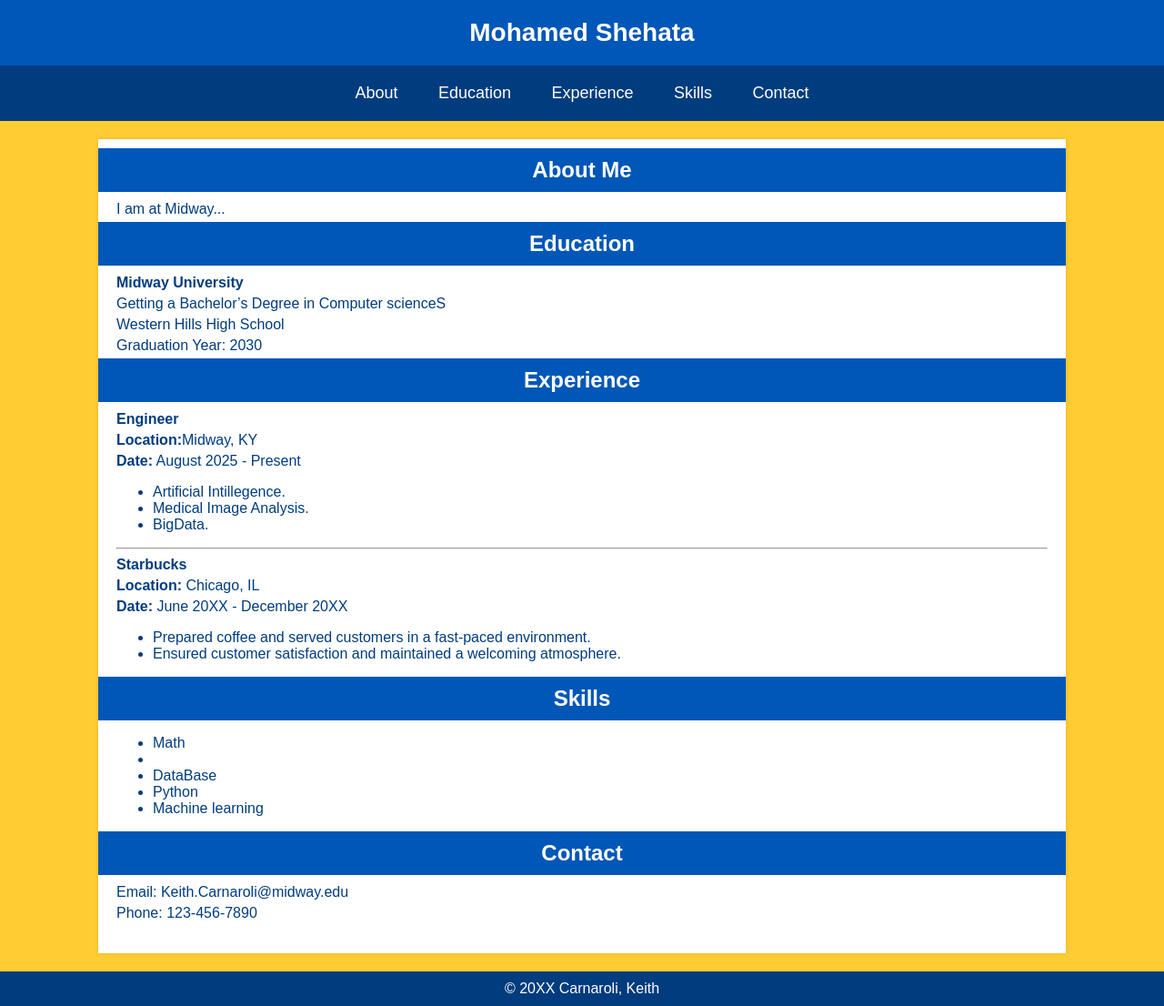
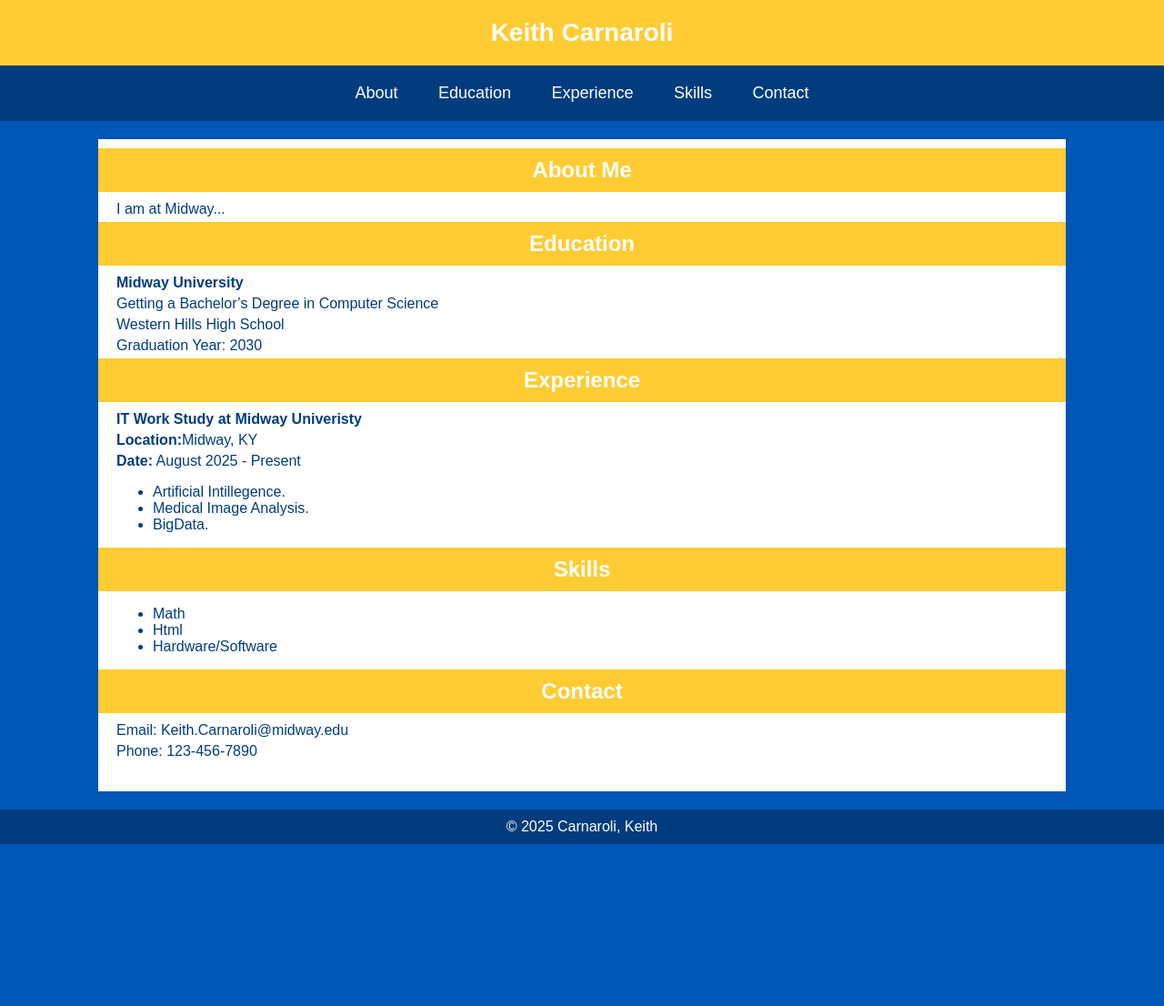
Before and after one commit to Keith-Carnaroli/KeithCarnaroli.github.io, a plain HTML site: page Index.html in a window 1280 px wide. Shown: the whole page at 91% size. After the commit the page ends 928 px from the top, so only its background shows below. Drawn offline with Linux system fonts and the light colour scheme.

Commit message:
Update Index.html

```diff
--- a/Index.html
+++ b/Index.html
@@ -19,13 +19,13 @@ body {
     font-family: Arial, sans-serif;
     margin: 0;
     padding: 0;
-    background-color: var(--primary-yellow);
+    background-color: var(--primary-blue);
     color: var(--dark-blue);
 }
 
 /* Header */
 .header {
-    background-color: var(--primary-blue);
+    background-color: var(--primary-yellow);
     color: var(--white);
     padding: 20px;
     text-align: center;
@@ -50,7 +50,7 @@ body {
 }
 
 .navbar a:hover {
-    background-color: var(--primary-yellow);
+    background-color: var(--primary-red);
     color: var(--dark-blue);
 }
 
@@ -66,7 +66,7 @@ body {
 
 /* Section Titles */
 h2 {
-    background-color: var(--primary-blue);
+    background-color: var(--primary-yellow);
     color: var(--white);
     padding: 10px;
     margin: -20px -20px 10px;
@@ -95,7 +95,7 @@ h2 {
 </head>
 <body>
 
-    <div class="header">Mohamed Shehata</div>
+    <div class="header">Keith Carnaroli</div>
 
     <div class="navbar">
         <a href="#about">About</a>
@@ -114,14 +114,14 @@ h2 {
         <div id="education" class="section">
             <h2>Education</h2>
             <p><strong>Midway University</strong></p>
-            <p>Getting a Bachelor’s Degree in Computer scienceS</p>
+            <p>Getting a Bachelor’s Degree in Computer Science</p>
             <p>Western Hills High School</p>
 	    <p>Graduation Year: 2030</p>
         </div>
 
         <div id="experience" class="section">
             <h2>Experience</h2>
-            <p><strong>Engineer</strong></p>
+            <p><strong>IT Work Study at Midway Univeristy</strong></p>
             <p><strong>Location:</strong>Midway, KY</p>
             <p><strong>Date:</strong> August 2025 - Present</p>
             <ul>
@@ -130,24 +130,15 @@ h2 {
                 <li>BigData.</li>
             </ul>
 
-			<hr>
-            <p><strong>Starbucks</strong></p>
-            <p><strong>Location:</strong> Chicago, IL</p>
-            <p><strong>Date:</strong> June 20XX - December 20XX</p>
-            <ul>
-                <li>Prepared coffee and served customers in a fast-paced environment.</li>
-                <li>Ensured customer satisfaction and maintained a welcoming atmosphere.</li>
-            </ul>
+		            <ul>
         </div>
 
         <div id="skills" class="section">
             <h2>Skills</h2>
             <ul>
                 <li>Math</li>
-                <li></li>
-                <li>DataBase</li>
-                <li>Python</li>
-                <li>Machine learning</li>
+                <li>Html</li>
+                <li>Hardware/Software</li>
             </ul>
         </div>
 
@@ -159,7 +150,7 @@ h2 {
     </div>
 
     <div class="footer">
-        © 20XX Carnaroli, Keith
+        © 2025 Carnaroli, Keith
     </div>
 
 </body>
```
